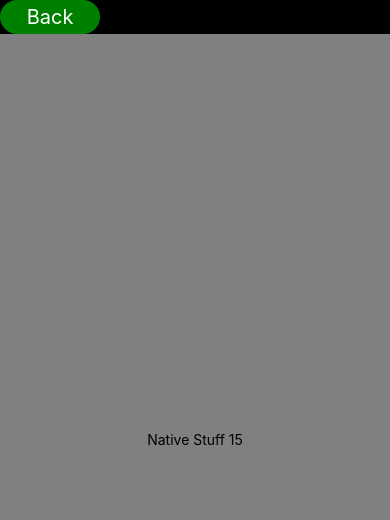
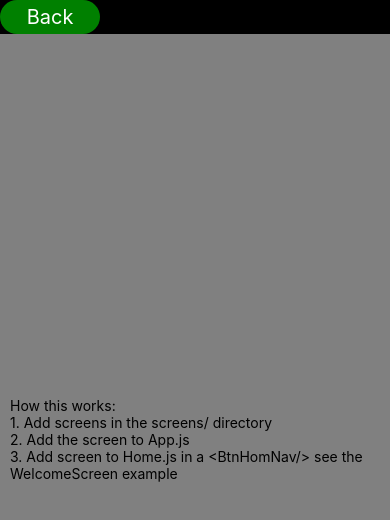
Before and after one commit to costa-rica/NativeStuff40videoGallary, a React Native app: screen /WelcomeScreen in a window 390 px wide. Shown: the top 520 px of the page. Built offline with nearby package versions, Linux system fonts and the light colour scheme.

Commit message:
edited WelcomeScreen.js

```diff
--- a/screens/WelcomeScreen.js
+++ b/screens/WelcomeScreen.js
@@ -5,7 +5,13 @@ export default function WelcomeScreen({ navigation }) {
   return (
     <ViewTemplate navigation={navigation}>
       <View style={styles.container}>
-        <Text>Native Stuff 15</Text>
+        <Text>How this works:</Text>
+        <Text>1. Add screens in the screens/ directory</Text>
+        <Text>2. Add the screen to App.js</Text>
+        <Text>
+          3. Add screen to Home.js in a {`<BtnHomNav/>`} see the WelcomeScreen
+          example{" "}
+        </Text>
       </View>
     </ViewTemplate>
   );
@@ -15,7 +21,7 @@ const styles = StyleSheet.create({
   container: {
     flex: 1,
     backgroundColor: "gray",
-    alignItems: "center",
     justifyContent: "center",
+    padding: 10,
   },
 });
```
